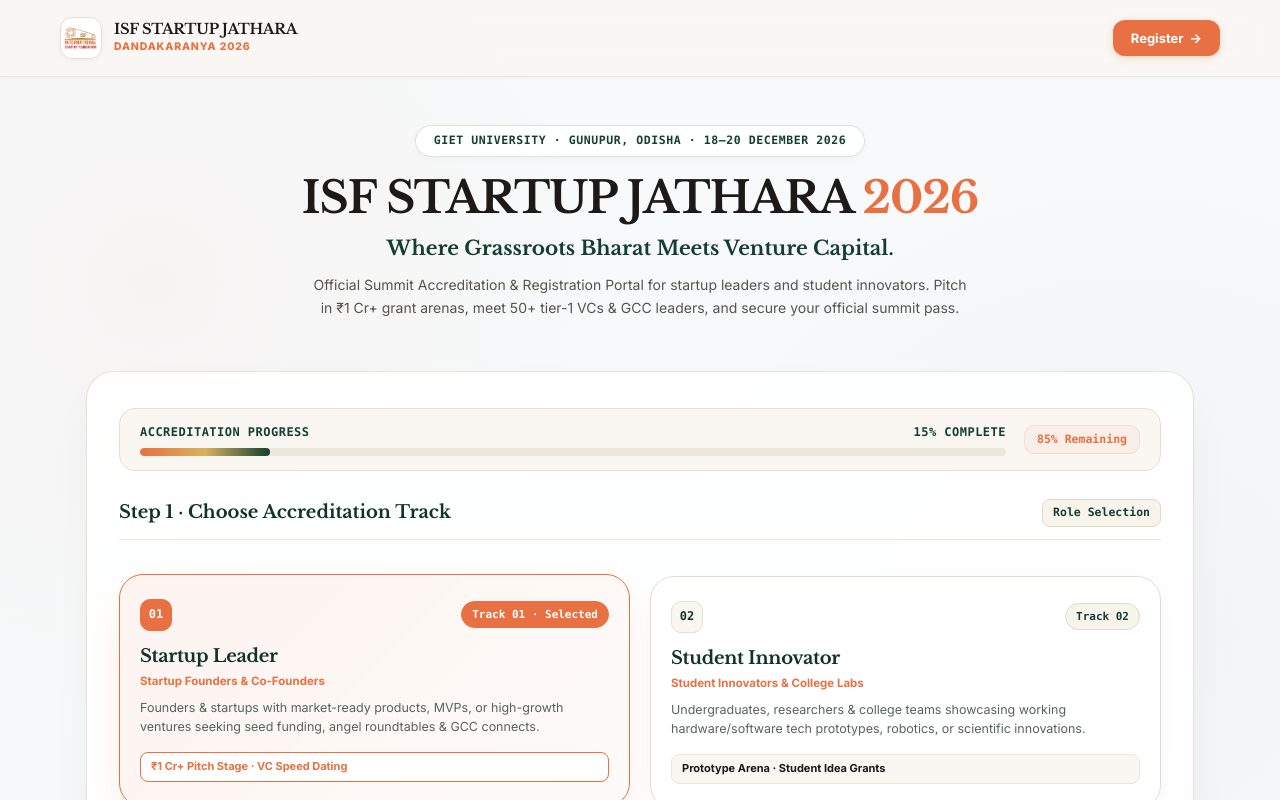
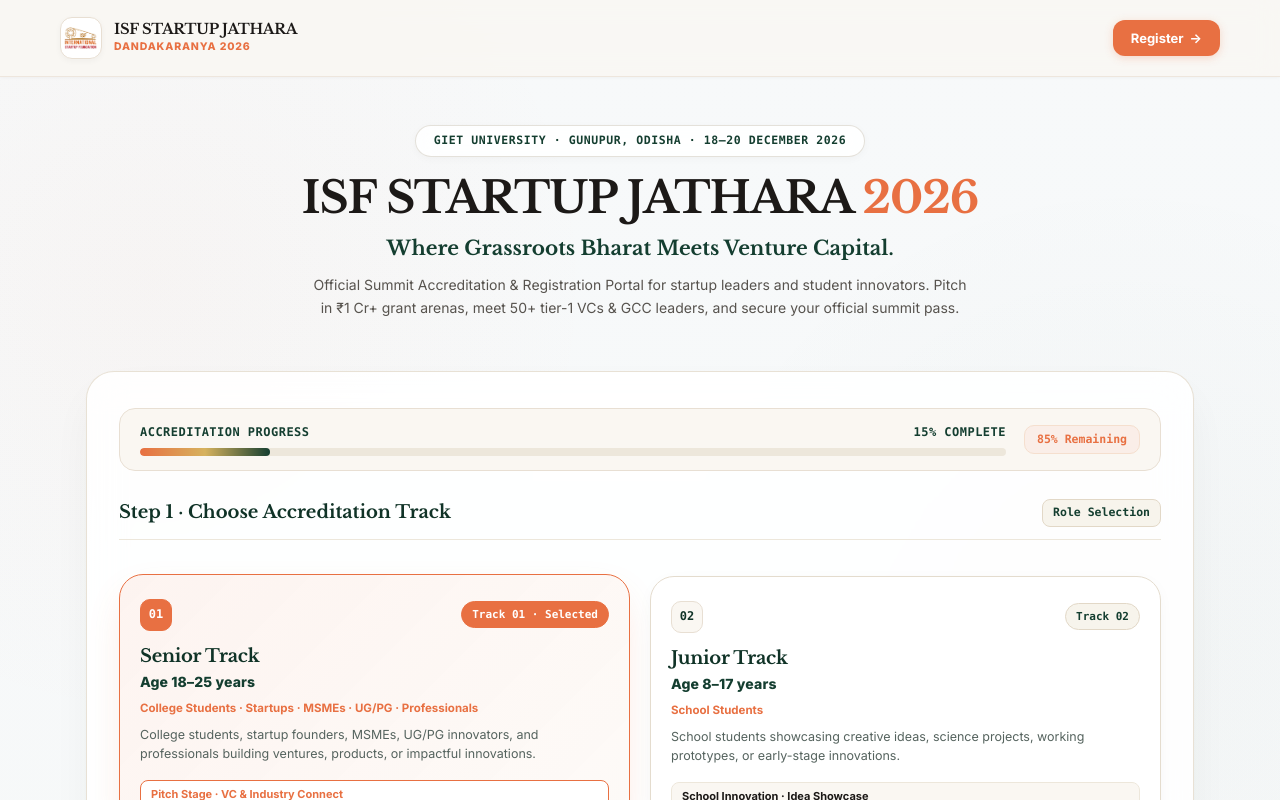
Before and after one commit to comapny230-code/ISF-Registration, a Next.js app in the folder frontend-web/: page /register in a window 1280 px wide. Shown: the top 800 px of the page. Built offline with nearby package versions, Linux system fonts and the light colour scheme; a web font is replaced by a local one.

Commit message:
Clarify senior and junior track eligibility

```diff
--- a/frontend-web/app/page.tsx
+++ b/frontend-web/app/page.tsx
@@ -31,8 +31,8 @@
       <div className="tracks-ribbon">
         <p className="tracks-ribbon-title">Open Registration Tracks</p>
         <div className="tracks-badges">
-          <span className="track-chip">Startup Leaders</span>
-          <span className="track-chip">Student Innovators</span>
+          <span className="track-chip">Senior Track · Ages 18–25</span>
+          <span className="track-chip">Junior Track · Ages 8–17</span>
         </div>
       </div>
     </section>
--- a/frontend-web/app/register/page.tsx
+++ b/frontend-web/app/register/page.tsx
@@ -8,6 +8,7 @@
 interface CategoryMeta {
   id: CategoryId;
   title: string;
+  ageRange: string;
   badge: string;
   trackCode: string;
   desc: string;
@@ -24,17 +25,18 @@
 const CATEGORIES: CategoryMeta[] = [
   {
     id: "startup_founder",
-    title: "Startup Leader",
-    badge: "Startup Founders & Co-Founders",
+    title: "Senior Track",
+    ageRange: "Age 18–25 years",
+    badge: "College Students · Startups · MSMEs · UG/PG · Professionals",
     trackCode: "Track 01",
-    desc: "Founders & startups with market-ready products, MVPs, or high-growth ventures seeking seed funding, angel roundtables & GCC connects.",
+    desc: "College students, startup founders, MSMEs, UG/PG innovators, and professionals building ventures, products, or impactful innovations.",
     teamLabel: "Startup / Company Name",
     themeColor: "#e87042",
     gradient: "linear-gradient(135deg, #c25022 0%, #e87042 50%, #d68c45 100%)",
     accentBg: "linear-gradient(135deg, rgba(232, 112, 66, 0.08) 0%, rgba(214, 140, 69, 0.04) 100%)",
     borderColor: "#e87042",
-    tag: "₹1 Cr+ Pitch Stage · VC Speed Dating",
-    passType: "FOUNDER · VIP ALL-ACCESS",
+    tag: "Pitch Stage · VC & Industry Connect",
+    passType: "SENIOR · ALL-ACCESS",
     perks: [
       {
         title: "₹1 Cr+ Pitch & Seed Arena",
@@ -52,17 +54,18 @@
   },
   {
     id: "student_innovator",
-    title: "Student Innovator",
-    badge: "Student Innovators & College Labs",
+    title: "Junior Track",
+    ageRange: "Age 8–17 years",
+    badge: "School Students",
     trackCode: "Track 02",
-    desc: "Undergraduates, researchers & college teams showcasing working hardware/software tech prototypes, robotics, or scientific innovations.",
+    desc: "School students showcasing creative ideas, science projects, working prototypes, or early-stage innovations.",
     teamLabel: "Project / Team Name",
     themeColor: "#143e30",
     gradient: "linear-gradient(135deg, #0d281e 0%, #143e30 50%, #256f57 100%)",
     accentBg: "linear-gradient(135deg, rgba(20, 62, 48, 0.08) 0%, rgba(37, 111, 87, 0.04) 100%)",
     borderColor: "#1b5341",
-    tag: "Prototype Arena · Student Idea Grants",
-    passType: "INNOVATOR · PROTOTYPE PASS",
+    tag: "School Innovation · Idea Showcase",
+    passType: "JUNIOR · STUDENT PASS",
     perks: [
       {
         title: "Prototype Demo Desk",
@@ -1117,6 +1120,15 @@
           margin: 0 0 6px;
           line-height: 1.25;
         }
+        .track-age-pill {
+          display: block;
+          margin: 0 0 9px;
+          color: #143e30;
+          font-size: 14px;
+          font-weight: 800;
+          letter-spacing: 0.01em;
+          line-height: 1.3;
+        }
         .track-badge-sub {
           font-size: 11.5px;
           font-weight: 700;
@@ -1807,6 +1819,7 @@
                         </span>
                       </div>
                       <h3 className="track-title">{cat.title}</h3>
+                      <div className="track-age-pill">{cat.ageRange}</div>
                       <p className="track-badge-sub">{cat.badge}</p>
                       <p className="track-desc">{cat.desc}</p>
                     </div>
```
